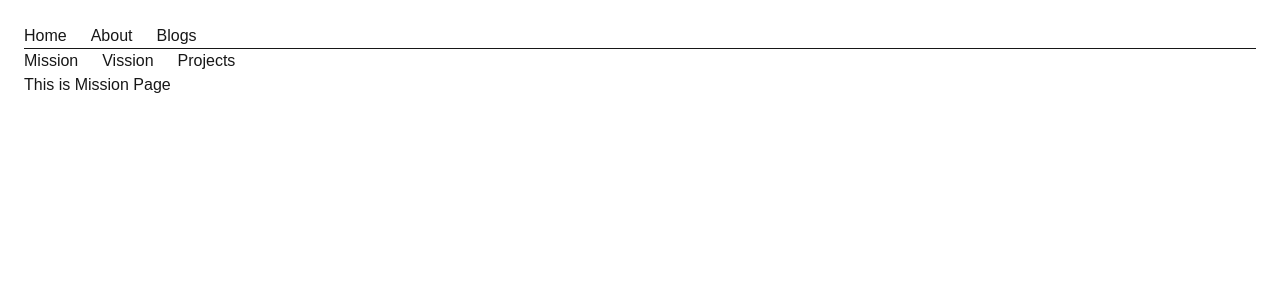
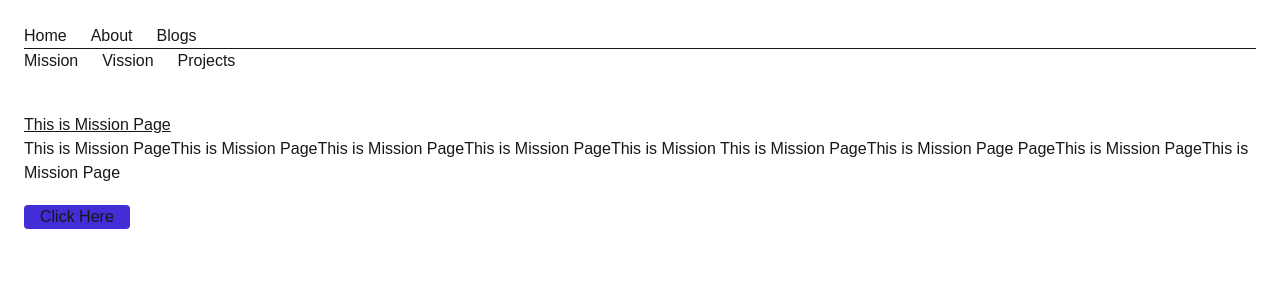
Before and after one commit to tanmayMt/Let-s-Learn-NextJs, a Next.js app in the folder my-next-app1/: page /about/mission in a window 1280 px wide. Shown: the top 300 px of the page. Built offline with nearby package versions, Linux system fonts and the light colour scheme.

Commit message:
make server compont to client component because of adding a button

```diff
--- a/my-next-app1/app/about/mission/page.js
+++ b/my-next-app1/app/about/mission/page.js
@@ -1,7 +1,25 @@
+"use client"
+
+
 import React from 'react'
 
-export default function About(){
+export default function Mission(){
   return (
-    <div>This is Mission Page</div>
+   <main className='mt-10'>
+    <h2><u>This is Mission Page</u></h2>
+    <p>
+      This is Mission PageThis is Mission PageThis is Mission PageThis is
+      Mission PageThis is Mission This is Mission PageThis is Mission Page
+      PageThis is Mission PageThis is Mission Page
+    </p>
+
+      {/* For this button server component is now to applicatable it become Clien componet */}
+      <div className='mt-5'>
+      <button className='bg-indigo-700 rounded-sm px-4 py1' onClick={()=> console.log("I have Clicked Here")}>
+        Click Here
+      </button>
+    </div>
+
+   </main>
   )
 }
--- a/my-next-app1/app/blogs/[id]/page.js
+++ b/my-next-app1/app/blogs/[id]/page.js
@@ -1,15 +1,16 @@
 import { notFound } from 'next/navigation';
 import React from 'react'
 
-const BlogPage = ({params}) => {
-const {id} = params;
 
-if(id >= "3"){
+const BlogPage = async ({ params }) => {
+  const { id } = await params;
+
+  if (id >= "3") {
     notFound(); // This will trigger a 404 page if the id is 3
-}
+  }
   return (
     <div>The Blog ID is :{id}</div>
-  )
+  );
 }
 
 export default BlogPage;
```
Also changed, not shown: my-next-app1/note.txt (added).
